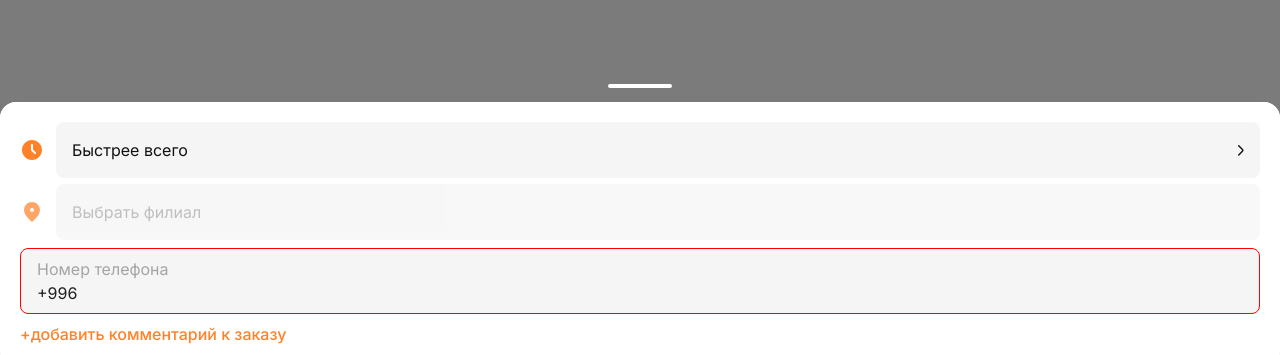
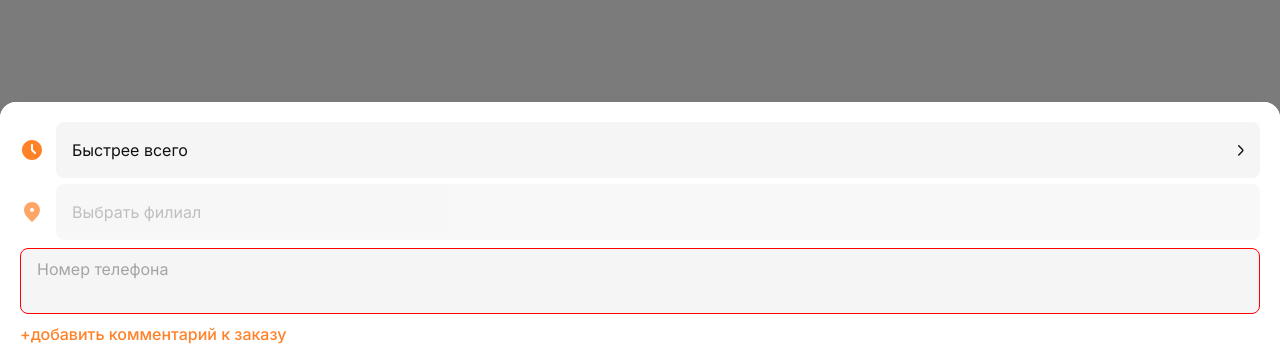
Before and after one commit to Seitek2002/imenu-re-design, a Next.js app: page /scan/basket in a window 1280 px wide. Both pictures are taken after a click on the button "К оформлению". Shown: the part 278-633 px from the top of the page. Built offline with nearby package versions, Linux system fonts and the light colour scheme.

Commit message:
outline-deleted

```diff
--- a/src/app/(home)/[venue]/basket/_components/Drawer/DrawerCheckout.tsx
+++ b/src/app/(home)/[venue]/basket/_components/Drawer/DrawerCheckout.tsx
@@ -230,14 +230,14 @@ const DrawerCheckout: FC<IProps> = ({ sheetOpen, closeSheet }) => {
           data-total={total}
           style={{ height: `${heightPct}vh` }}
         >
-          <div
+          {/* <div
             className={`fixed -top-8 right-0 left-0 mx-auto h-8 w-full flex items-center justify-center ${
               dragging ? 'cursor-grabbing' : 'cursor-grab'
             } select-none`}
             style={{ touchAction: 'none' }}
           >
             <div className='h-1 w-16 rounded-full bg-[#fff]' />
-          </div>
+          </div> */}
           <div className='h-[calc(100%)] overflow-y-auto flex flex-col justify-between'>
             <div>
               <div className='rounded-2xl bg-white p-5'>
@@ -262,7 +262,7 @@ const DrawerCheckout: FC<IProps> = ({ sheetOpen, closeSheet }) => {
                         type='text'
                         value={address}
                         onChange={(e) => setAddress(e.target.value)}
-                        className='bg-transparent'
+                        className='bg-transparent outline-none'
                       />
                     </label>
                     <div className='grid grid-cols-3 gap-2 mt-2'>
@@ -272,7 +272,7 @@ const DrawerCheckout: FC<IProps> = ({ sheetOpen, closeSheet }) => {
                           type='text'
                           value={deliveryEntrance}
                           onChange={(e) => setDeliveryEntrance(e.target.value)}
-                          className='bg-transparent'
+                          className='bg-transparent outline-none'
                         />
                       </label>
                       <label className='bg-[#F5F5F5] flex flex-col rounded-lg py-2 px-4'>
@@ -281,7 +281,7 @@ const DrawerCheckout: FC<IProps> = ({ sheetOpen, closeSheet }) => {
                           type='text'
                           value={deliveryFloor}
                           onChange={(e) => setDeliveryFloor(e.target.value)}
-                          className='bg-transparent'
+                          className='bg-transparent outline-none'
                         />
                       </label>
                       <label className='bg-[#F5F5F5] flex flex-col rounded-lg py-2 px-4'>
@@ -290,7 +290,7 @@ const DrawerCheckout: FC<IProps> = ({ sheetOpen, closeSheet }) => {
                           type='text'
                           value={deliveryApartment}
                           onChange={(e) => setDeliveryApartment(e.target.value)}
-                          className='bg-transparent'
+                          className='bg-transparent outline-none'
                         />
                       </label>
                     </div>
@@ -306,10 +306,10 @@ const DrawerCheckout: FC<IProps> = ({ sheetOpen, closeSheet }) => {
                   </span>
                   <input
                     id='phoneNumber'
-                    type='text'
+                    type='number'
                     value={phone}
                     onChange={(e) => setPhone(e.target.value)}
-                    className='bg-transparent'
+                    className='bg-transparent outline-none'
                   />
                 </label>
                 <button
@@ -330,7 +330,7 @@ const DrawerCheckout: FC<IProps> = ({ sheetOpen, closeSheet }) => {
                       type='text'
                       value={comment}
                       onChange={(e) => setComment(e.target.value)}
-                      className='bg-transparent'
+                      className='bg-transparent outline-none'
                     />
                   </label>
                 )}
```
